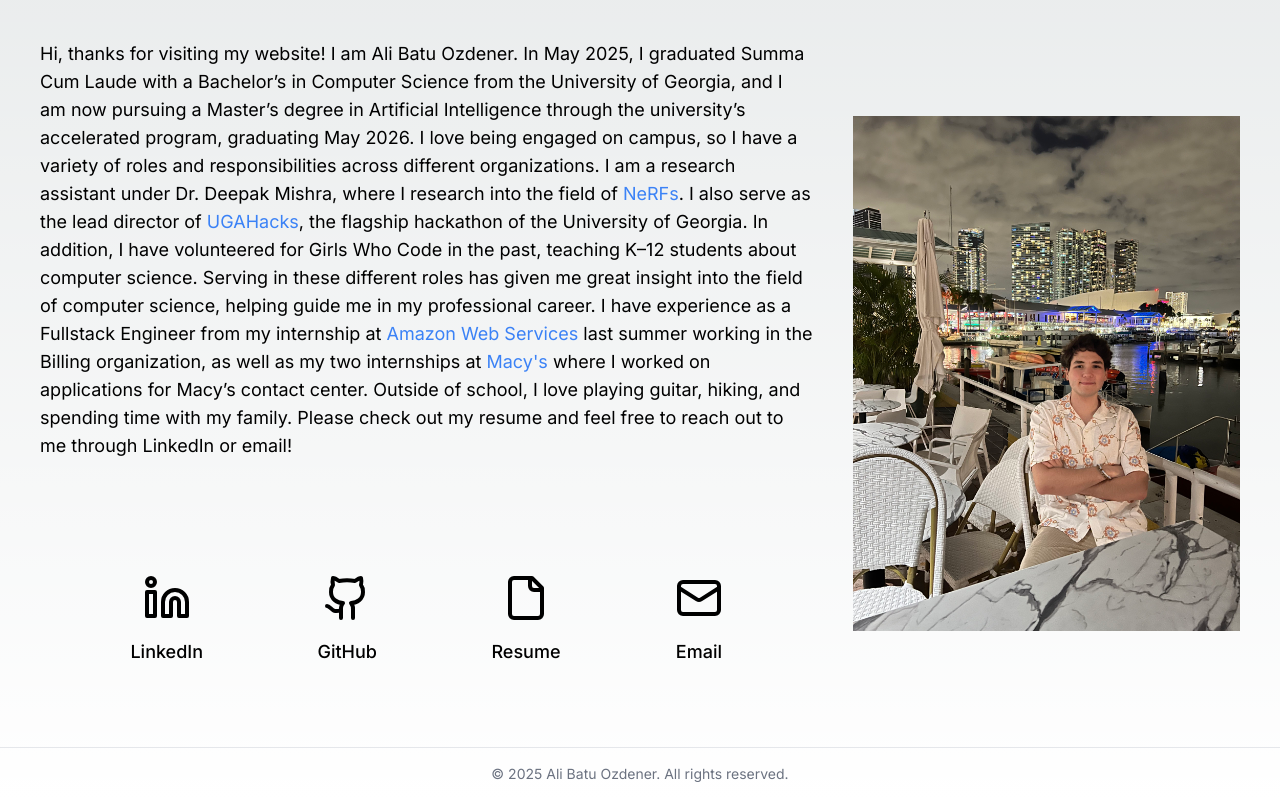
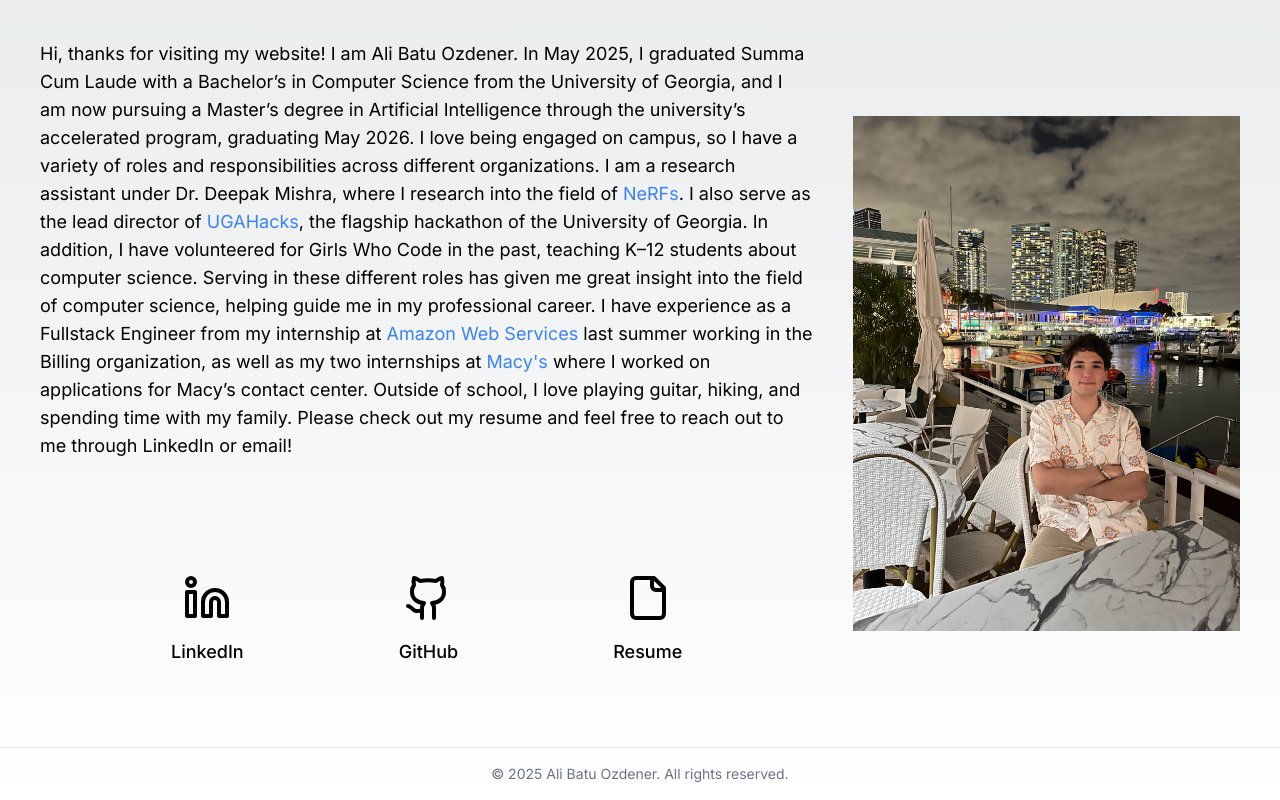
Before and after one commit to probro91/batu-website, a Next.js app: page / in a window 1280 px wide. Shown: the part 800-1600 px from the top of the page. Built offline with nearby package versions, Linux system fonts and the light colour scheme.

Commit message:
getting rid of email and adding favicon

```diff
--- a/app/ui/media-links.tsx
+++ b/app/ui/media-links.tsx
@@ -17,10 +17,6 @@ export default function Component() {
       <Link className="flex flex-col items-center gap-3 md:gap-4 p-4 sm:p-6 transition-all hover:scale-110" href="https://docs.google.com/document/d/1Lxhlhxgq77n9XB8XfWTphNbaL0u6JAioV4HlZ5MA8eA/edit?usp=sharing" target="_blank">
         <FileIcon className="h-12 w-12" />
         <span className="text-base sm:text-lg font-medium">Resume</span>
-      </Link>
-      <Link className="flex flex-col items-center gap-3 md:gap-4 p-4 sm:p-6 transition-all hover:scale-110" href="mailTo:bozdener@gmail.com" target="_blank">
-        <MailIcon className="h-12 w-12" />
-        <span className="text-base sm:text-lg font-medium">Email</span>
       </Link>
     </div>
   )
```
Also changed, not shown: app/icon.png (added).
